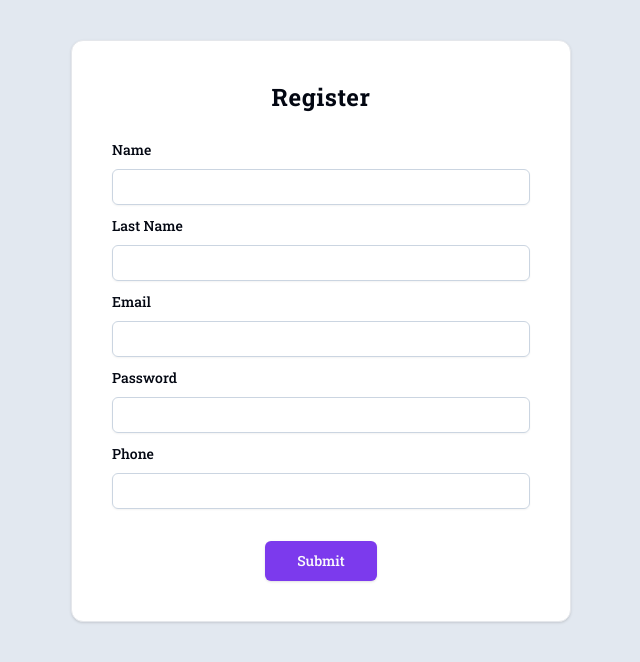
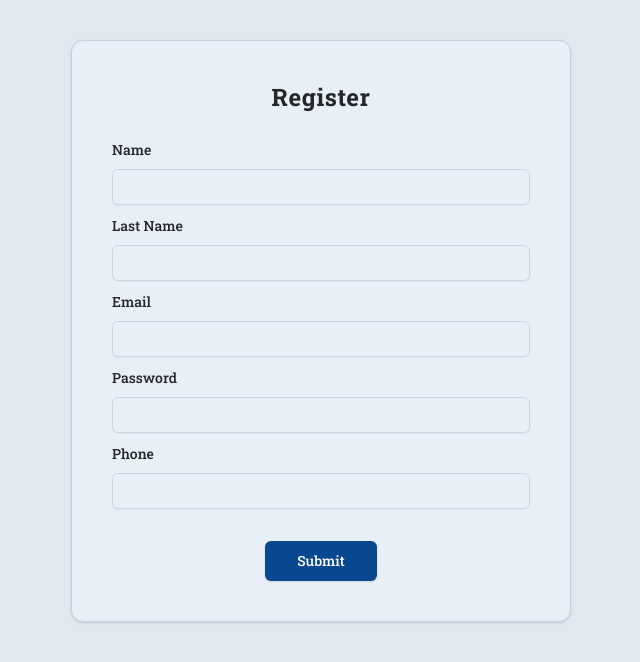
Before and after one commit to priyak1203/LeaveTracker, a React (Vite) app in the folder client/: page /register in a window 1280 px wide. Shown: the top 662 px of the page, without its empty margins (319-959 px from the left). Built offline with nearby package versions, Linux system fonts and the light colour scheme.

Commit message:
color change dashboard pages

```diff
--- a/client/src/components/dashboard/AddEvent.tsx
+++ b/client/src/components/dashboard/AddEvent.tsx
@@ -61,7 +61,7 @@ function AddEvent() {
   }
 
   return (
-    <div className="p-4 rounded-md shadow-md bg-white dark:bg-black">
+    <div className="p-4 rounded-md shadow-md bg-primary-foreground dark:bg-secondary border">
       <h2 className="text-2xl text-center font-bold tracking-tight">
         Add an Event
       </h2>
--- a/client/src/components/dashboard/EventsTable.tsx
+++ b/client/src/components/dashboard/EventsTable.tsx
@@ -18,8 +18,8 @@ function EventsTable({ events }: EventsPropType) {
   const tableHeadData = ['Title', 'Description', 'Event Date', 'Delete'];
 
   return (
-    <div className="px-6 rounded-lg shadow-md max-h-[50vh] overflow-y-auto bg-white dark:bg-black ">
-      <div className="px-10 py-5 sticky top-0 z-10 shadow-md bg-white dark:bg-black">
+    <div className="px-6 rounded-lg shadow-md max-h-[50vh] overflow-y-auto bg-primary-foreground dark:bg-secondary border">
+      <div className="px-10 py-5 sticky top-0 z-10 shadow-md bg-primary-foreground dark:bg-secondary">
         <h2 className="text-2xl text-center font-bold tracking-tight">
           Events
         </h2>
--- a/client/src/components/dashboard/StatsCards.tsx
+++ b/client/src/components/dashboard/StatsCards.tsx
@@ -42,7 +42,10 @@ function StatsCards() {
     <div className="grid gap-4 md:grid-cols-2 lg:grid-cols-4">
       {statsCardsData.map((stat) => {
         return (
-          <Card key={stat.key}>
+          <Card
+            key={stat.key}
+            className="bg-primary-foreground dark:bg-secondary"
+          >
             <CardHeader className="flex flex-row items-center justify-between space-y-0 pb-2">
               <CardTitle className="text-sm font-medium">
                 {stat.title}
--- a/client/src/components/dashboard/UsersTable.tsx
+++ b/client/src/components/dashboard/UsersTable.tsx
@@ -69,7 +69,7 @@ function UsersTable() {
               <TableCell className="font-medium">
                 <Avatar>
                   <AvatarImage src={image} alt={name} />
-                  <AvatarFallback className="bg-purple-300 text-slate-800 dark:bg-purple-800 dark:text-white">
+                  <AvatarFallback className="bg-primary text-primary-foreground">
                     {name?.charAt(0).toUpperCase()}
                   </AvatarFallback>
                 </Avatar>
--- a/client/src/components/globals/DialogWrapper.tsx
+++ b/client/src/components/globals/DialogWrapper.tsx
@@ -39,13 +39,13 @@ function DialogWrapper({
     <Dialog open={open} onOpenChange={setOpen}>
       <DialogTrigger asChild>
         {isBtn ? (
-          <Button className="text-white" size={btnSize}>
+          <Button className="text-primary-foreground" size={btnSize}>
             {btnTitle}
           </Button>
         ) : (
           Icon && (
             <span>
-              <Icon className="text-purple-600 cursor-pointer h-5 w-5 mx-auto" />
+              <Icon className="text-primary dark:text-primary-foreground cursor-pointer h-5 w-5 mx-auto" />
             </span>
           )
         )}
--- a/client/src/components/globals/TableWrapper.tsx
+++ b/client/src/components/globals/TableWrapper.tsx
@@ -5,8 +5,8 @@ type TableProps = {
 
 function TableWrapper({ title, children }: TableProps) {
   return (
-    <div className="px-6 my-8 max-h-[80vh] overflow-y-auto rounded-lg shadow-md bg-white dark:bg-black ">
-      <div className="px-10 py-5 sticky top-0 z-10 bg-white dark:bg-black">
+    <div className="px-6 my-8 max-h-[80vh] overflow-y-auto rounded-lg shadow-md border bg-primary-foreground dark:bg-secondary">
+      <div className="px-10 py-5 sticky top-0 z-10">
         <h2 className="text-2xl text-center font-bold tracking-tight capitalize">
           {title}
         </h2>
--- a/client/src/index.css
+++ b/client/src/index.css
@@ -6,58 +6,48 @@
 
 @layer base {
   :root {
-    --background: 0 0% 100%;
-    --foreground: 224 71.4% 4.1%;
-    --card: 0 0% 100%;
-    --card-foreground: 224 71.4% 4.1%;
-    --popover: 0 0% 100%;
-    --popover-foreground: 224 71.4% 4.1%;
-    --primary: 262.1 83.3% 57.8%;
-    --primary-foreground: 210 20% 98%;
-    --secondary: 220 14.3% 95.9%;
-    --secondary-foreground: 220.9 39.3% 11%;
-    --muted: 220 14.3% 95.9%;
-    --muted-foreground: 220 8.9% 46.1%;
-    --accent: 220 14.3% 95.9%;
-    --accent-foreground: 220.9 39.3% 11%;
-    --destructive: 0 84.2% 60.2%;
-    --destructive-foreground: 210 20% 98%;
-    --border: 220 13% 91%;
-    --input: 220 13% 91%;
-    --ring: 262.1 83.3% 57.8%;
+    --background: 212 48% 95%;
+    --foreground: 212 5% 10%;
+    --card: 212 48% 94%;
+    --card-foreground: 212 5% 15%;
+    --popover: 212 48% 95%;
+    --popover-foreground: 212 95% 10%;
+    --primary: 212 89% 30%;
+    --primary-foreground: 0 0% 100%;
+    --secondary: 212 30% 90%;
+    --secondary-foreground: 0 0% 0%;
+    --muted: 174 30% 94%;
+    --muted-foreground: 212 5% 40%;
+    --accent: 174 30% 90%;
+    --accent-foreground: 212 5% 15%;
+    --destructive: 0 50% 50%;
+    --destructive-foreground: 212 5% 94%;
+    --border: 212 30% 82%;
+    --input: 212 30% 50%;
+    --ring: 212 89% 30%;
     --radius: 0.5rem;
-    --chart-1: 12 76% 61%;
-    --chart-2: 173 58% 39%;
-    --chart-3: 197 37% 24%;
-    --chart-4: 43 74% 66%;
-    --chart-5: 27 87% 67%;
   }
-
   .dark {
-    --background: 224 71.4% 4.1%;
-    --foreground: 210 20% 98%;
-    --card: 224 71.4% 4.1%;
-    --card-foreground: 210 20% 98%;
-    --popover: 224 71.4% 4.1%;
-    --popover-foreground: 210 20% 98%;
-    --primary: 263.4 70% 50.4%;
-    --primary-foreground: 210 20% 98%;
-    --secondary: 215 27.9% 16.9%;
-    --secondary-foreground: 210 20% 98%;
-    --muted: 215 27.9% 16.9%;
-    --muted-foreground: 217.9 10.6% 64.9%;
-    --accent: 215 27.9% 16.9%;
-    --accent-foreground: 210 20% 98%;
-    --destructive: 0 62.8% 30.6%;
-    --destructive-foreground: 210 20% 98%;
-    --border: 215 27.9% 16.9%;
-    --input: 215 27.9% 16.9%;
-    --ring: 263.4 70% 50.4%;
-    --chart-1: 220 70% 50%;
-    --chart-2: 160 60% 45%;
-    --chart-3: 30 80% 55%;
-    --chart-4: 280 65% 60%;
-    --chart-5: 340 75% 55%;
+    --background: 212 48% 10%;
+    --foreground: 212 5% 94%;
+    --card: 212 48% 10%;
+    --card-foreground: 212 5% 94%;
+    --popover: 212 48% 5%;
+    --popover-foreground: 212 5% 94%;
+    --primary: 212 89% 30%;
+    --primary-foreground: 0 0% 100%;
+    --secondary: 212 30% 20%;
+    --secondary-foreground: 0 0% 100%;
+    --muted: 174 30% 25%;
+    --muted-foreground: 212 5% 65%;
+    --accent: 174 30% 25%;
+    --accent-foreground: 212 5% 94%;
+    --destructive: 0 50% 50%;
+    --destructive-foreground: 212 5% 94%;
+    --border: 212 30% 50%;
+    --input: 212 30% 50%;
+    --ring: 212 89% 30%;
+    --radius: 0.5rem;
   }
 }
 
--- a/client/src/pages/DashboardPages/DashboardLayout.tsx
+++ b/client/src/pages/DashboardPages/DashboardLayout.tsx
@@ -5,7 +5,7 @@ import Sidebar from '@/components/globals/Sidebar';
 function DashboardLayout() {
   return (
     <>
-      <div className="min-h-screen bg-slate-100 dark:bg-black">
+      <div className="min-h-screen">
         <Sidebar />
         <div className="sm:ml-[6rem]">
           <Header />
--- a/client/src/pages/DashboardPages/Settings.tsx
+++ b/client/src/pages/DashboardPages/Settings.tsx
@@ -16,7 +16,7 @@ function SettingsPage() {
 
   return (
     <Container>
-      <div className="my-4 py-6 bg-white dark:bg-black">
+      <div className="my-4 py-6 bg-primary-foreground dark:bg-secondary rounded-md">
         <h2 className="text-xl text-center font-extrabold leading-tight lg:text-2xl">
           Event Settings
         </h2>
```
